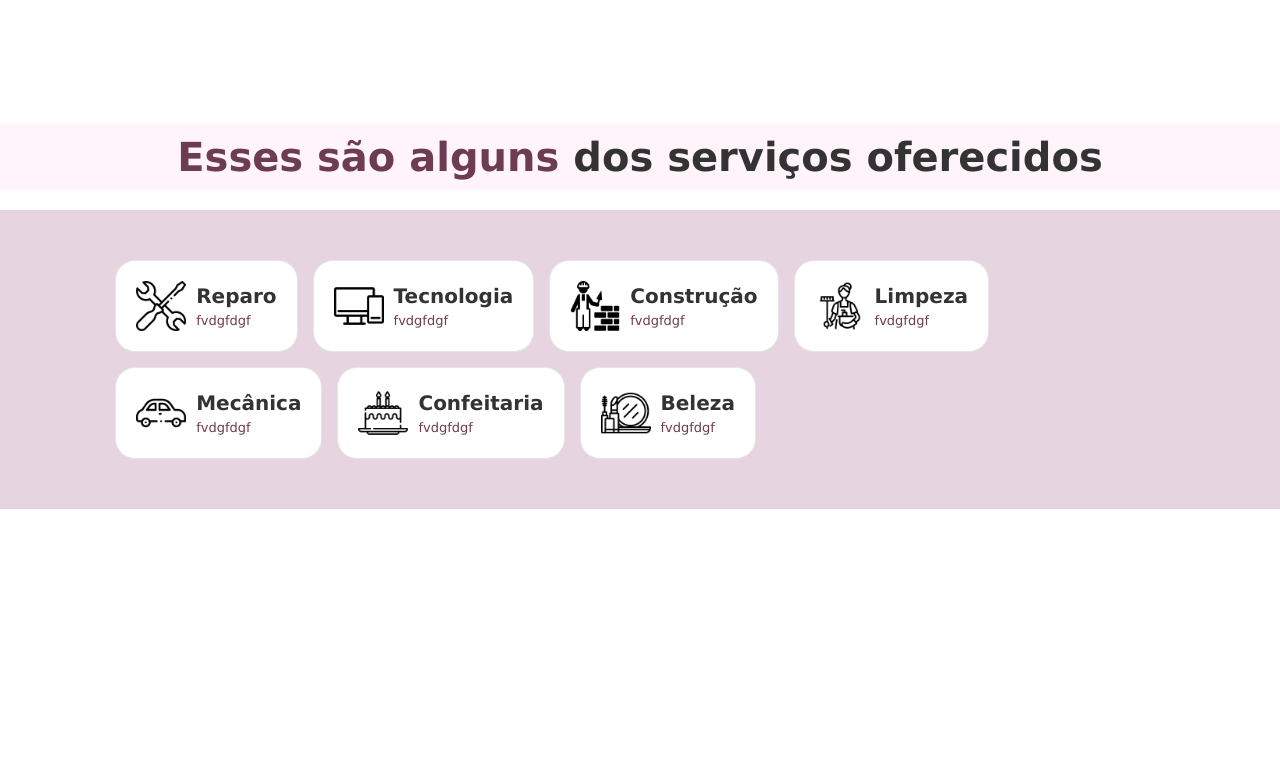
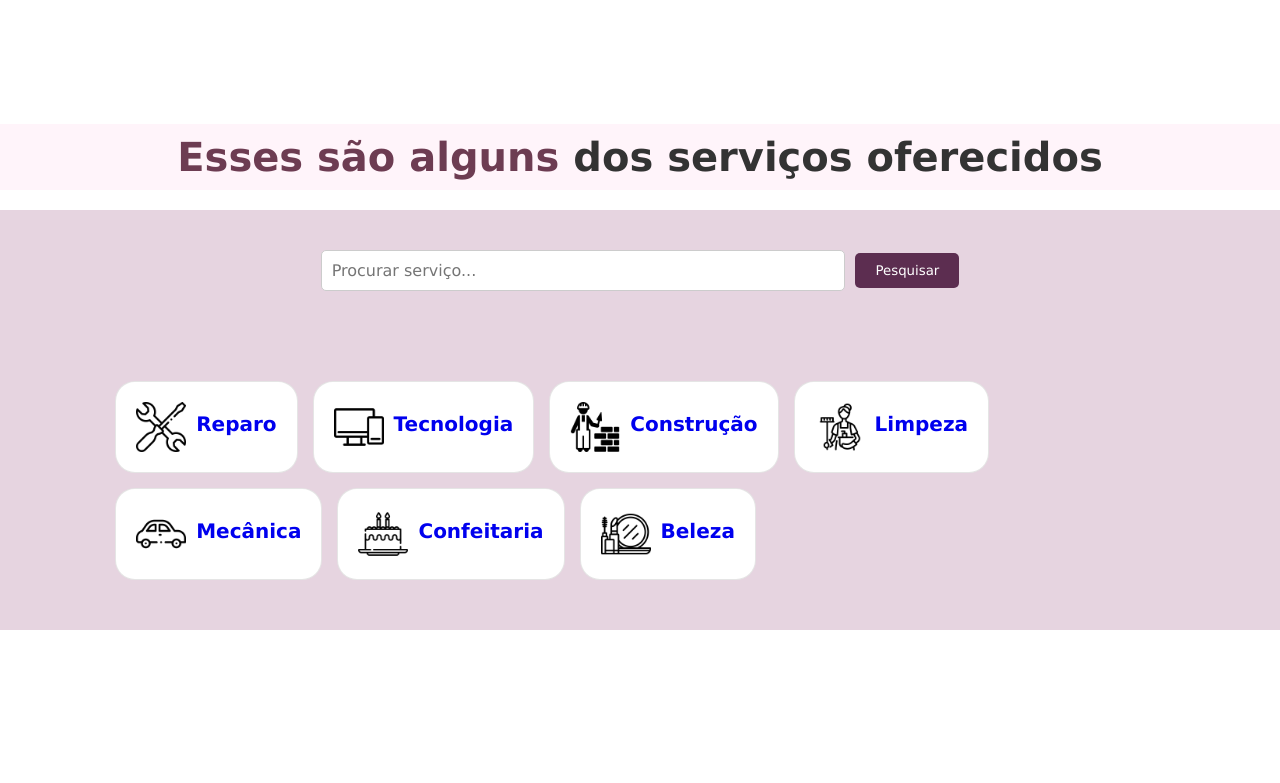
Before and after one commit to Hunterspinola/tcc, a PHP site: page / in a window 1280 px wide; the page is wider, and only the part inside the window is pictured. Shown: the part 1507-2290 px from the top of that part. Run offline with PHP 8.4, Linux system fonts and the light colour scheme.

Commit message:
modificações que a querida pediu

```diff
--- a/index.css
+++ b/index.css
@@ -223,6 +223,39 @@ header .fa-bars {
 }
 
 /*---------------FIM SOBRE------------*/
+
+/*---------------INICIO BARRA DE PESQUISA--------------*/
+  .barrapesq {
+    position: relative;
+    background-color: #E6D4E0;
+  }
+  .search-container {
+    display: flex;
+    justify-content: center;
+    align-items: center;
+    margin: 20px 0;
+}
+.search-container input[type="text"] {
+    width: 50%;
+    padding: 10px;
+    border: 1px solid #ccc;
+    border-radius: 5px;
+    font-size: 16px;
+}
+.search-container button {
+    background-color: #5C2D50;
+    color: white;
+    border: none;
+    padding: 10px 20px;
+    margin-left: 10px;
+    border-radius: 5px;
+    cursor: pointer;
+    transition: background-color 0.3s;
+}
+.search-container button:hover {
+    background-color: #7d236a;
+}
+  /*-------------FIM BARRA DE PESQUISA-------*/
 
 /*---------------INICIO ICONES------------*/
 
--- a/index.php
+++ b/index.php
@@ -6,6 +6,7 @@
     <meta http-equiv="X-UA-Compatible" content="IE=edge">
     <meta name="viewport" content="width=device-width, initial-scale=1.0">
     <title>AGAMA</title>
+
     <link rel="stylesheet" href="https://cdnjs.cloudflare.com/ajax/libs/font-awesome/6.5.2/css/all.min.css ">
     <link rel="stylesheet" href="index.css">
     <?php
@@ -91,11 +92,21 @@
 
     <!-------------------------FIM SOBRE-------------------------->
 
+
     <!-------------------------INICIO ICONES---------------------->
 
     <section class="serviços" id="serviços"></section>
 
     <h1 class="servicons"><span> Esses são alguns </span> dos serviços oferecidos </h1>
+
+     <!-------------------------INICIO BARRA DE PESQUISA---------------------->
+     <section class="barrapesq">
+     <div class="search-container">
+        <input type="text" placeholder="Procurar serviço...">
+        <button>Pesquisar</button>
+     </div>
+    </section>
+    <!-------------------------FIM BARRA DE PESQUISA-------------------------->
 
     <section class="iconis-conteiner">
 
@@ -103,56 +114,49 @@
         <div class="iconis">
             <img src="../tcc/imagens.img/ferramentaagoravai.png" alt="">
             <div class="infor">
-                <h3>Reparo </h3>
-                <span>fvdgfdgf</span>
+                <h3><a href="login.html">Reparo</a></h3>
             </div>
         </div>
 
         <div class="iconis">
             <img src="../tcc/imagens.img/compiuter.png" alt="">
             <div class="infor">
-                <h3>Tecnologia </h3>
-                <span>fvdgfdgf</span>
+                <h3><a href="login.html">Tecnologia</a></h3>
             </div>
         </div>
 
         <div class="iconis">
             <img src="../tcc/imagens.img/predero.png" alt="">
             <div class="infor">
-                <h3>Construção </h3>
-                <span>fvdgfdgf</span>
+                <h3><a href="login.html">Construção</a></h3>
             </div>
         </div>
 
         <div class="iconis">
             <img src="../tcc/imagens.img/faxina.png" alt="">
             <div class="infor">
-                <h3>Limpeza </h3>
-                <span>fvdgfdgf</span>
+                <h3><a href="login.html">Limpeza</a></h3>
             </div>
         </div>
 
         <div class="iconis">
             <img src="../tcc/imagens.img/carro.png" alt="">
             <div class="infor">
-                <h3>Mecânica </h3>
-                <span>fvdgfdgf</span>
+                <h3><a href="login.html">Mecânica</a></h3>
             </div>
         </div>
 
         <div class="iconis">
             <img src="../tcc/imagens.img/bolo.png" alt="">
             <div class="infor">
-                <h3>Confeitaria </h3>
-                <span>fvdgfdgf</span>
+                <h3><a href="login.html">Confeitaria</a></h3>
             </div>
         </div>
 
         <div class="iconis">
             <img src="../tcc/imagens.img/make.png" alt="">
             <div class="infor">
-                <h3>Beleza </h3>
-                <span>fvdgfdgf</span>
+                <h3><a href="login.html">Beleza</a></h3>
             </div>
         </div>
 
```
